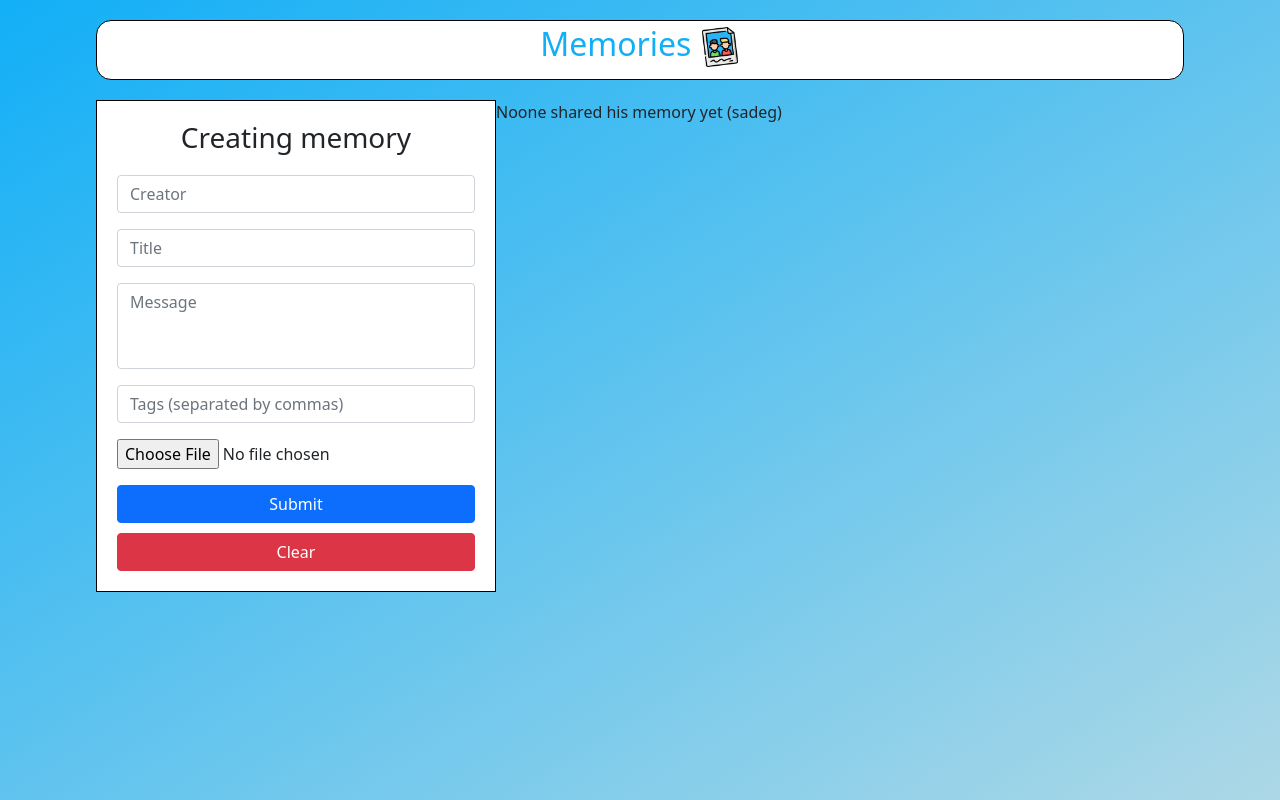
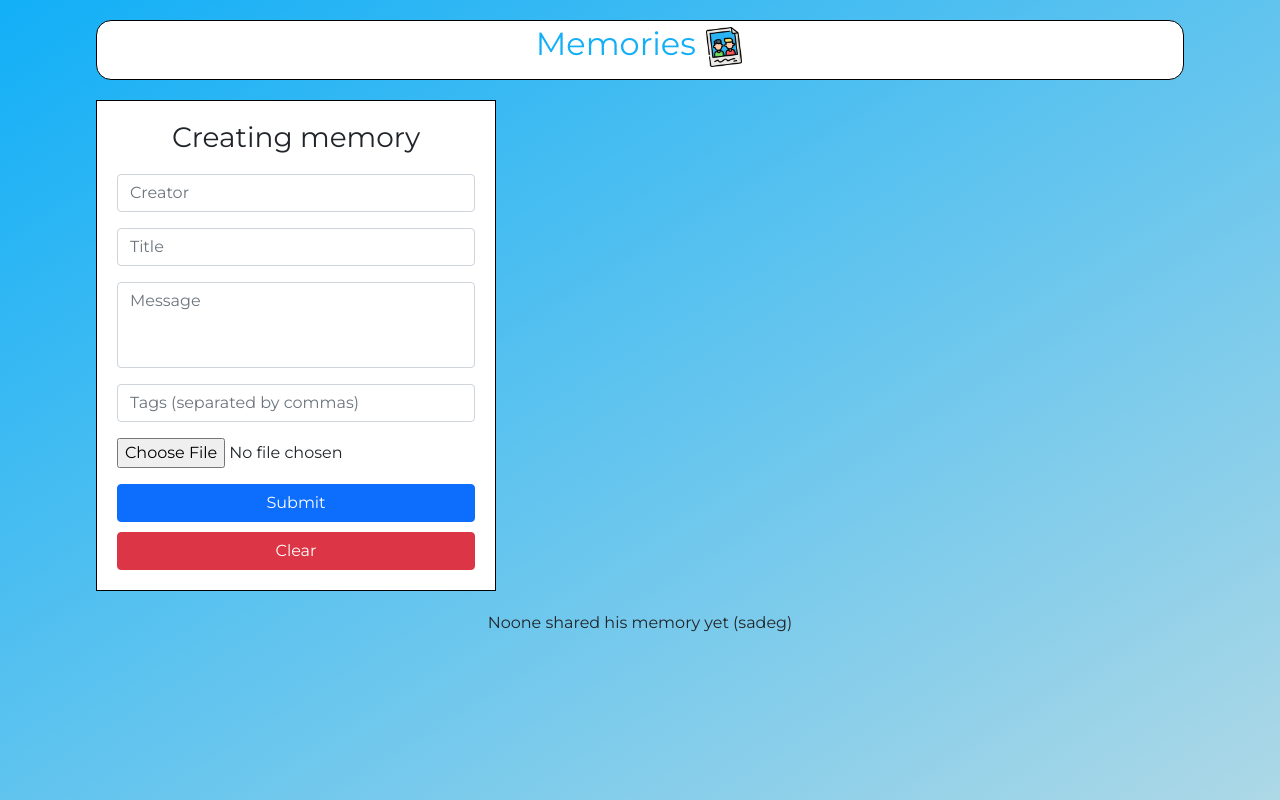
Before and after one commit to kaklimas/memories-react, a React (Create React App) app in the folder client/: page / in a window 1280 px wide. Built offline with nearby package versions, Linux system fonts and the light colour scheme; no server answers.

Commit message:
reactions are saved in db

```diff
--- /dev/null
+++ b/client/src/App.css
@@ -0,0 +1,15 @@
+@import url('https://fonts.googleapis.com/css2?family=Montserrat:ital,wght@0,300;0,400;1,200&display=swap');
+*{
+    font-family: 'Montserrat', sans-serif;
+}
+
+.merged_div{
+    flex-direction: row;
+}
+
+@media only screen and (max-width: 1450px) {
+    .merged_div{
+        flex-direction: column;
+        justify-content: center;
+    }
+}
--- a/client/src/App.js
+++ b/client/src/App.js
@@ -5,15 +5,15 @@ import Form from "./components/Form";
 
 import memoriesImg from './img/memories.png'
 import CardBox from "./components/CardBox";
+import './App.css'
 
-
+// TODO likes should work and correct time
 
 const MergedDiv = styled.div`
   width: 85%;
   margin-left: auto;
   margin-right:auto;
   display: flex;
-  flex-direction: row;
 
   padding-top: 20px;
 
@@ -45,7 +45,7 @@ function App() {
       <TitleDiv>
       <h2>Memories  <img src={memoriesImg} style={{height:40}} alt=''></img></h2>
       </TitleDiv>
-      <MergedDiv>
+      <MergedDiv className='merged_div'>
           <Form />
           <CardBox />
       </MergedDiv>
--- a/client/src/components/Card.jsx
+++ b/client/src/components/Card.jsx
@@ -1,34 +1,67 @@
-import React, {useState} from 'react'
+import React, {useState, useEffect} from 'react'
 import axios from "axios";
 import 'bootstrap/dist/css/bootstrap.min.css'
 import emptyHeart from '../img/emptyHeart.png'
 import fullHeart from '../img/fullHeart.png'
 import trashSrc from '../img/trash.png'
 import beachImg from '../img/beach.png'
+import {get} from "react-hook-form";
 
-const baseDeleteURL = 'http://localhost:4000/app/posts'
+const getPostURL = 'http://localhost:4000/app/post'
+const baseURL = 'http://localhost:4000/app/posts'
+const postLike = 'http://localhost:4000/app/postlike'
+const postDislike = 'http://localhost:4000/app/postdislike'
 
 function Card({card}) {
 
-    const [title, creator, date, tags, base64, content, id] = [card.title, card.creator, new Date(card.createdAt), card.tags, card.selectedFile, card.message, card.id];
+    const [title, creator, date, tags, base64, content, id, likeCount] = [card.title, card.creator, new Date(card.createdAt), card.tags, card.selectedFile, card.message, card.id, card.likeCount];
+    const [likes, setLikes] = useState(likeCount)
     const [imgSrc, setImgSrc] = useState(emptyHeart)
 
-    const handleHeartClick = (event) => {
+
+
+
+    const handleHeartClick = async (event) => {
         event.preventDefault();
         if (imgSrc === emptyHeart) {
+            await axios.post(postLike + id)
+                .then()
+                .catch((err) => console.log(err))
             setImgSrc(fullHeart)
-        } else setImgSrc(emptyHeart)
+        } else {
+            await axios.post(postDislike + id)
+                .then()
+                .catch((err) => console.log(err))
+            setImgSrc(emptyHeart)
+        }
+        await getLikes()
     }
     const handleDeleteClick = async () => {
-        const deleteURL = baseDeleteURL + `${id}`
+        const deleteURL = baseURL + `${id}`
         await axios.delete(deleteURL)
             .then((res) => console.log(res))
             .catch((err) => console.log(err))
     }
 
-    const getLikes = () => {
-        return 1
+    const getLikes = async () => {
+        await axios.get(getPostURL + id)
+            .then((res) => {
+                setLikes(res.data.likeCount)
+            })
+            .catch((err) => console.log(err))
     }
+
+    useEffect(() => {
+        const getLikes = async () => {
+            await axios.get(getPostURL + id)
+                .then((res) => {
+                    setLikes(res.data.likeCount)
+                })
+                .catch((err) => console.log(err))
+        }
+        getLikes()
+            .catch((err) => console.log(err))
+    }, [])
 
     const calculateTime = () => {
         const now = new Date()
@@ -103,7 +136,7 @@ function Card({card}) {
                         <button style={{border: 'none', background: 'white', display: 'flex'}}
                                 onClick={handleHeartClick}>
                             <img src={imgSrc} alt='' style={{width: 25}}/>
-                            <p style={{marginLeft: 10}}>Like {getLikes()}</p>
+                            <p style={{marginLeft: 10}}>Like {likes}</p>
                         </button>
                         <button style={{border: 'none', background: 'white', display: 'flex'}}
                                 onClick={handleDeleteClick}>
--- a/client/src/components/Form.jsx
+++ b/client/src/components/Form.jsx
@@ -22,7 +22,7 @@ function Form() {
     const [title, setTitle] = useState('');
     const [message, setMessage] = useState('');
     const [tags, setTags] = useState('')
-    const [selectedFile, setSelectedFile] = useState(null);
+    const [selectedFile, setSelectedFile] = useState('');
 
 
     const convertBase64 = (file) => {
@@ -71,12 +71,13 @@ function Form() {
         cleanUpInputs()
     }
     const cleanUpInputs = () => {
-        setSelectedFile(null);
+        setSelectedFile('');
         setTags('');
         setCreator('');
         setMessage('');
         setTitle('');
-        setSelectedFile('')
+        setSelectedFile('');
+        console.log(document.getElementById('file').attributes.value)
     }
 
 
@@ -104,7 +105,7 @@ function Form() {
                            placeholder='Tags (separated by commas)'></input>
                 </div>
                 <div className='mb-3'>
-                    <input required type="file" name="file" value={selectedFile}
+                    <input required type="file" name="file" id='file'
                            onChange={(event) => setSelectedFile(event.target.files[0])}/>
                 </div>
 
```
